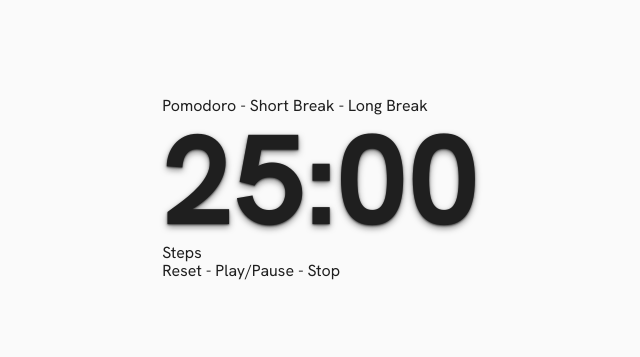
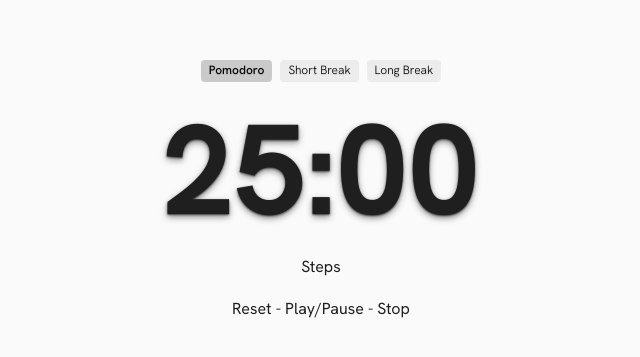
Before and after one commit to msilenzi/simple-pomodoro, a React (Vite) app: page / in a window 1280 px wide. Shown: the part 211-568 px from the top of the page, without its empty margins (319-959 px from the left). Built offline with nearby package versions, Linux system fonts and the light colour scheme.

Commit message:
add pomodoro stages

```diff
--- a/src/components/pomodoro/Pomodoro.jsx
+++ b/src/components/pomodoro/Pomodoro.jsx
@@ -5,12 +5,12 @@
 
 function Pomodoro() {
   return (
-    <>
+    <div className="flex flex-centered flex-column g-4">
       <Stages />
       <Timer />
       <Steps />
       <Controls />
-    </>
+    </div>
   )
 }
 
--- a/src/components/pomodoro/Stages.jsx
+++ b/src/components/pomodoro/Stages.jsx
@@ -1,7 +1,26 @@
+import PropTypes from 'prop-types'
+
 function Stages() {
   return (
-    <div>Pomodoro - Short Break - Long Break</div>
+    <div className="flex flex-centered g-2">
+      <Stage name="Pomodoro" isActive />
+      <Stage name="Short Break" />
+      <Stage name="Long Break" />
+    </div>
   )
 }
 
+function Stage({ name, isActive = false }) {
+  return (
+    <button className="pomodoro__stage btn btn-sm" data-is-active={isActive}>
+      {name}
+    </button>
+  )
+}
+
+Stage.propTypes = {
+  name: PropTypes.string.isRequired,
+  isActive: PropTypes.bool,
+}
+
 export default Stages
--- a/src/scss/base/_utilities.scss
+++ b/src/scss/base/_utilities.scss
@@ -67,3 +67,19 @@
     text-align: $ta;
   }
 }
+
+//
+//* FLEX
+
+.flex {
+  display: flex;
+}
+
+.flex-centered {
+  justify-content: center;
+  align-items: center;
+}
+
+.flex-column {
+  flex-direction: column;
+}
--- a/src/scss/components/_pomodoro.scss
+++ b/src/scss/components/_pomodoro.scss
@@ -1,3 +1,15 @@
+.pomodoro__stage {
+  background-color: $gray-200;
+  border-radius: map-get($spacers, 1);
+  text-shadow: 0px 1px 1px transparentize($gray-900, 0.85);
+  font-weight: 300;
+
+  &[data-is-active="true"] {
+    background-color: $gray-400;
+    font-weight: 500;
+  }
+}
+
 .pomodoro__timer {
   font-size: 8rem;
   line-height: 1;
```
